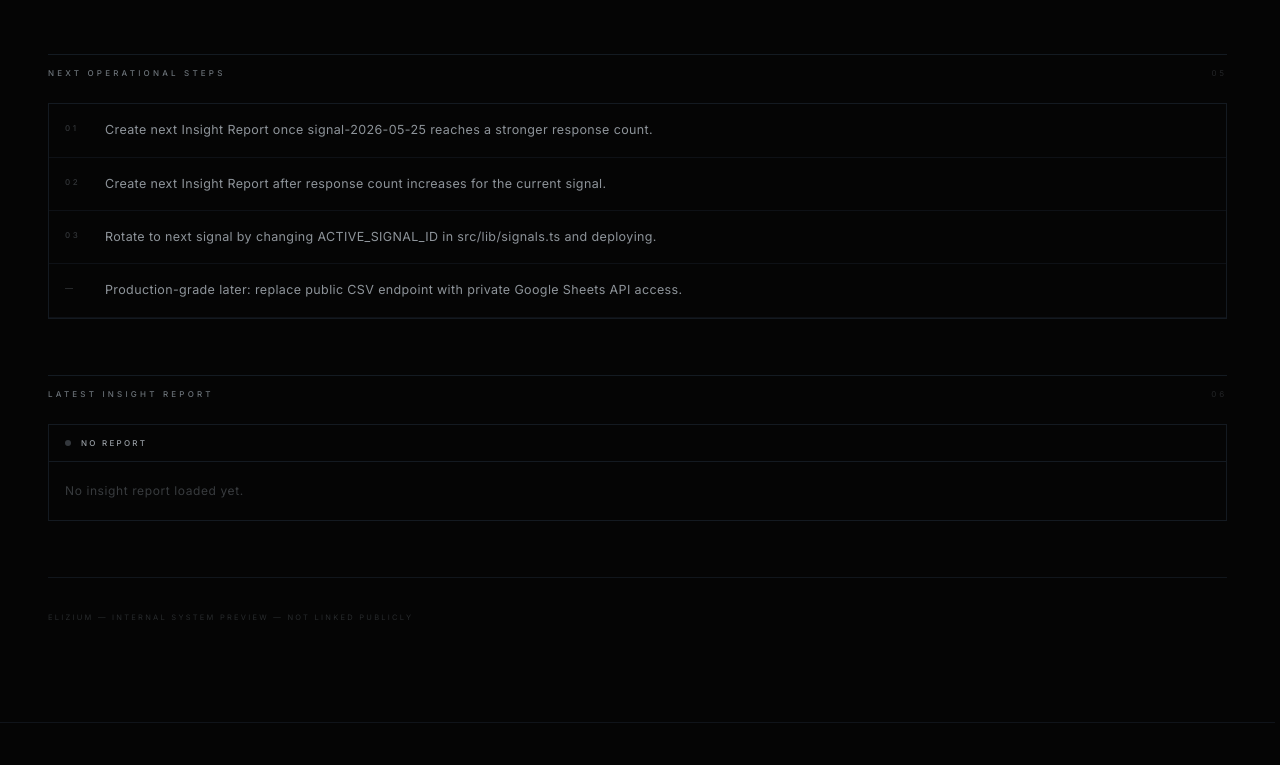
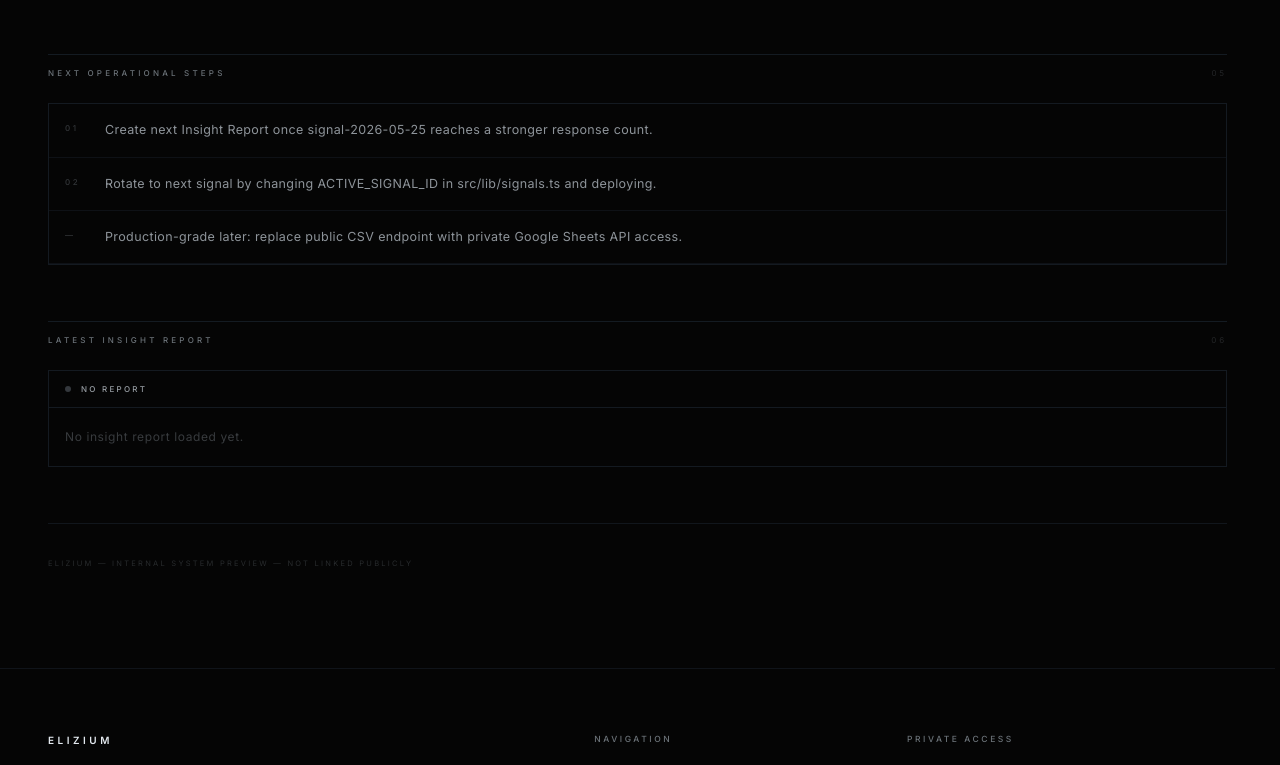
Before and after one commit to elizpresent-sketch/elysium-ai-website, a Next.js app: page /system-preview in a window 1280 px wide. Shown: the part 1510-2275 px from the top of the page. Built offline with nearby package versions, Linux system fonts and the light colour scheme.

Commit message:
Refine system preview operational status

```diff
--- a/src/app/system-preview/page.tsx
+++ b/src/app/system-preview/page.tsx
@@ -488,10 +488,6 @@ export default function SystemPreview() {
               },
               {
                 n:    "02",
-                step: "Create next Insight Report after response count increases for the current signal.",
-              },
-              {
-                n:    "03",
                 step: "Rotate to next signal by changing ACTIVE_SIGNAL_ID in src/lib/signals.ts and deploying.",
               },
               {
@@ -558,6 +554,18 @@ export default function SystemPreview() {
           {/* Live report */}
           {insightIsLive && insightReport && (
             <>
+              {/* Staleness notice — shown when report belongs to a previous signal */}
+              {insightReport.signal_id !== ACTIVE_SIGNAL_ID && (
+                <div
+                  className="px-4 py-3"
+                  style={{ border: "1px solid rgba(28,37,48,0.65)", borderTop: "none" }}
+                >
+                  <p className="text-[10.5px] tracking-[0.04em] text-[#707880] leading-relaxed">
+                    Report references previous signal: {insightReport.signal_id}. Current active signal is {ACTIVE_SIGNAL_ID}. New report pending.
+                  </p>
+                </div>
+              )}
+
               {/* Identity rows */}
               <div style={{ border: "1px solid rgba(28,37,48,0.65)", borderTop: "none" }}>
                 {[
```
